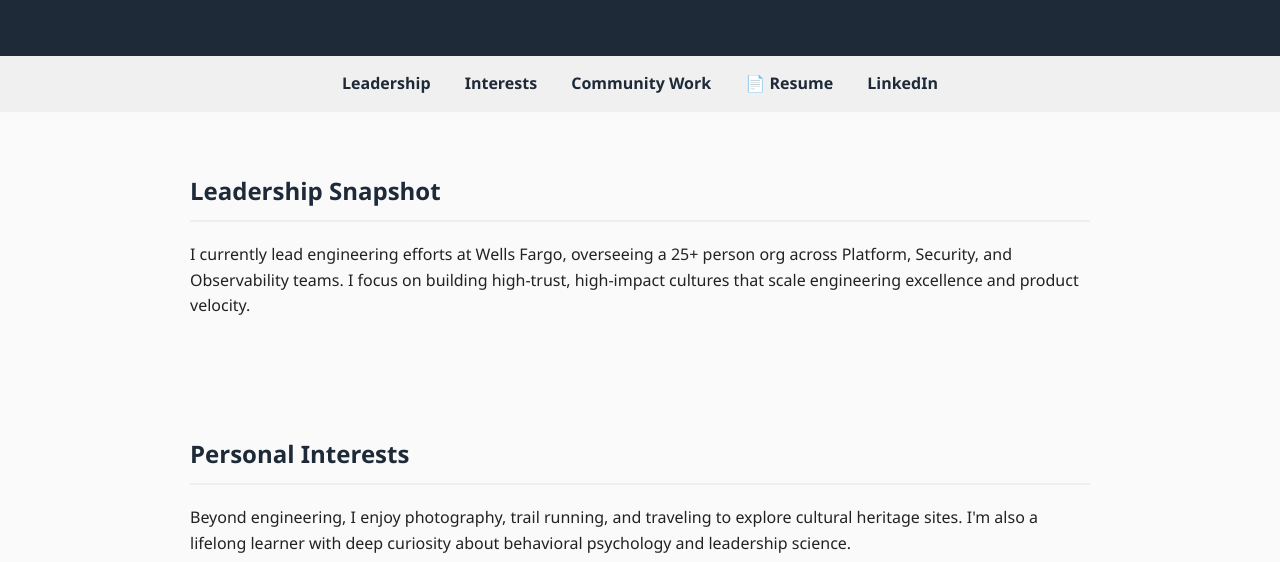
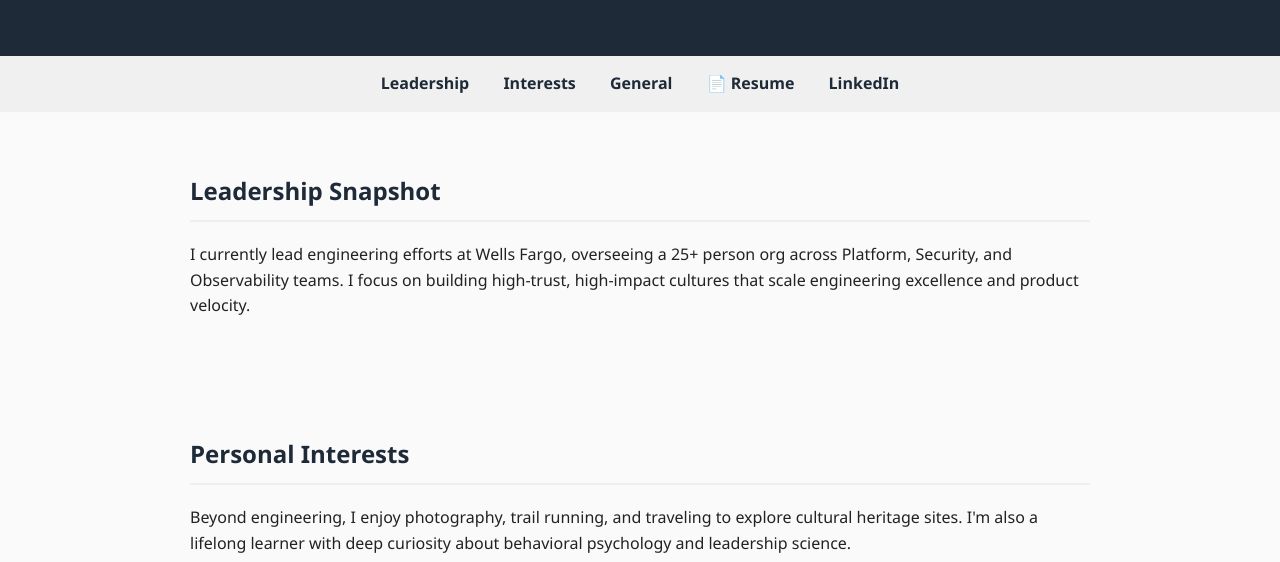
Before and after one commit to mohitsati06/mohitsati06.github.io, a plain HTML site: page index.html in a window 1280 px wide. Shown: the part 238-800 px from the top of the page. Drawn offline with Linux system fonts and the light colour scheme.

```diff
--- a/index.html
+++ b/index.html
@@ -82,7 +82,7 @@
   <nav>
     <a href="#leadership">Leadership</a>
     <a href="#interests">Interests</a>
-    <a href="#community">Community Work</a>
+    <a href="#general">General</a>
     <a href="Mohit-Sati-Resume.pdf" download>📄 Resume</a>
     <a href="https://www.linkedin.com/in/mohitsati/" target="_blank">LinkedIn</a>
   </nav>
```
